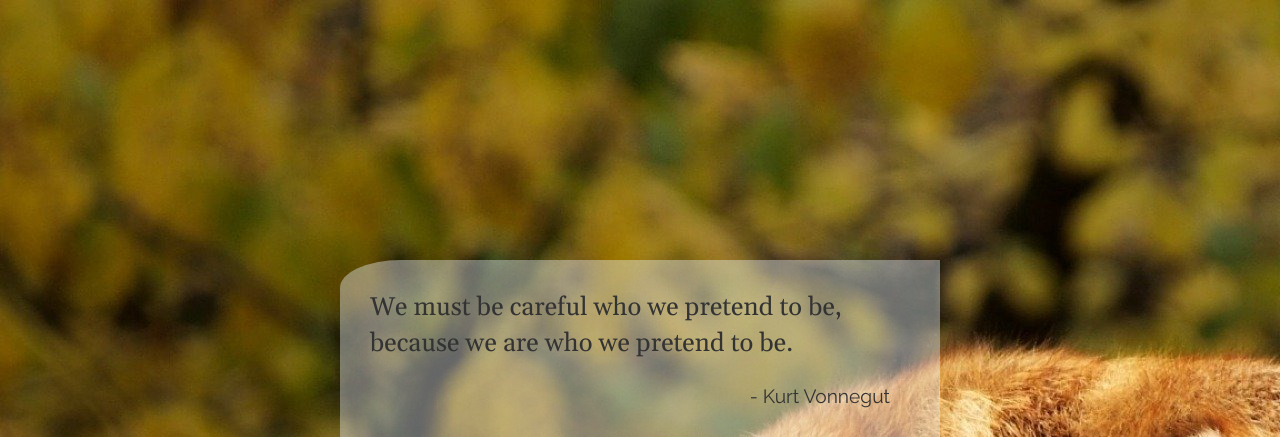
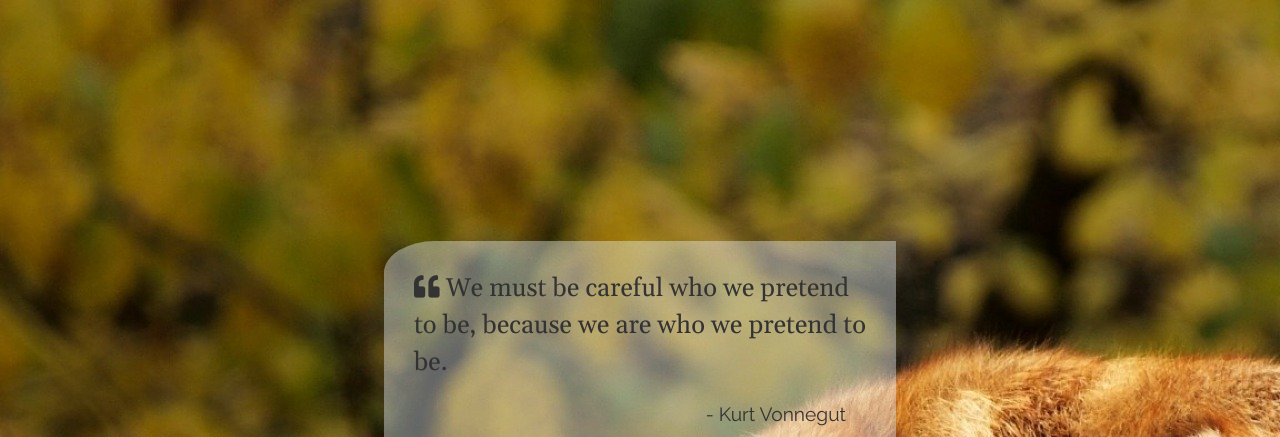
Before and after one commit to davidngu3/random-quote-generator, a plain HTML site: page index.html in a window 1280 px wide. Shown: the top 437 px of the page. Drawn offline with nearby package versions, Linux system fonts and the light colour scheme.

Commit message:
Added edgy quote mark icon

```diff
--- a/app.js
+++ b/app.js
@@ -34,7 +34,7 @@ function newQuote() {
         1000,
         function() {
           $(this).animate({ opacity: 1}, 1000);
-          $('#text').html(randomQuote);
+          $('#text').html("<i class=\"fas fa-quote-left\"></i> " + randomQuote);
         }
       );
 
--- a/styles.css
+++ b/styles.css
@@ -11,7 +11,7 @@ body {
 
 #quote-box {
     margin: auto;
-    width: 600px;
+    width: 40vw;
     background-color: rgba(240, 248, 255, 0.4);
     border-radius: 10% 0;
     padding: 30px;
```
